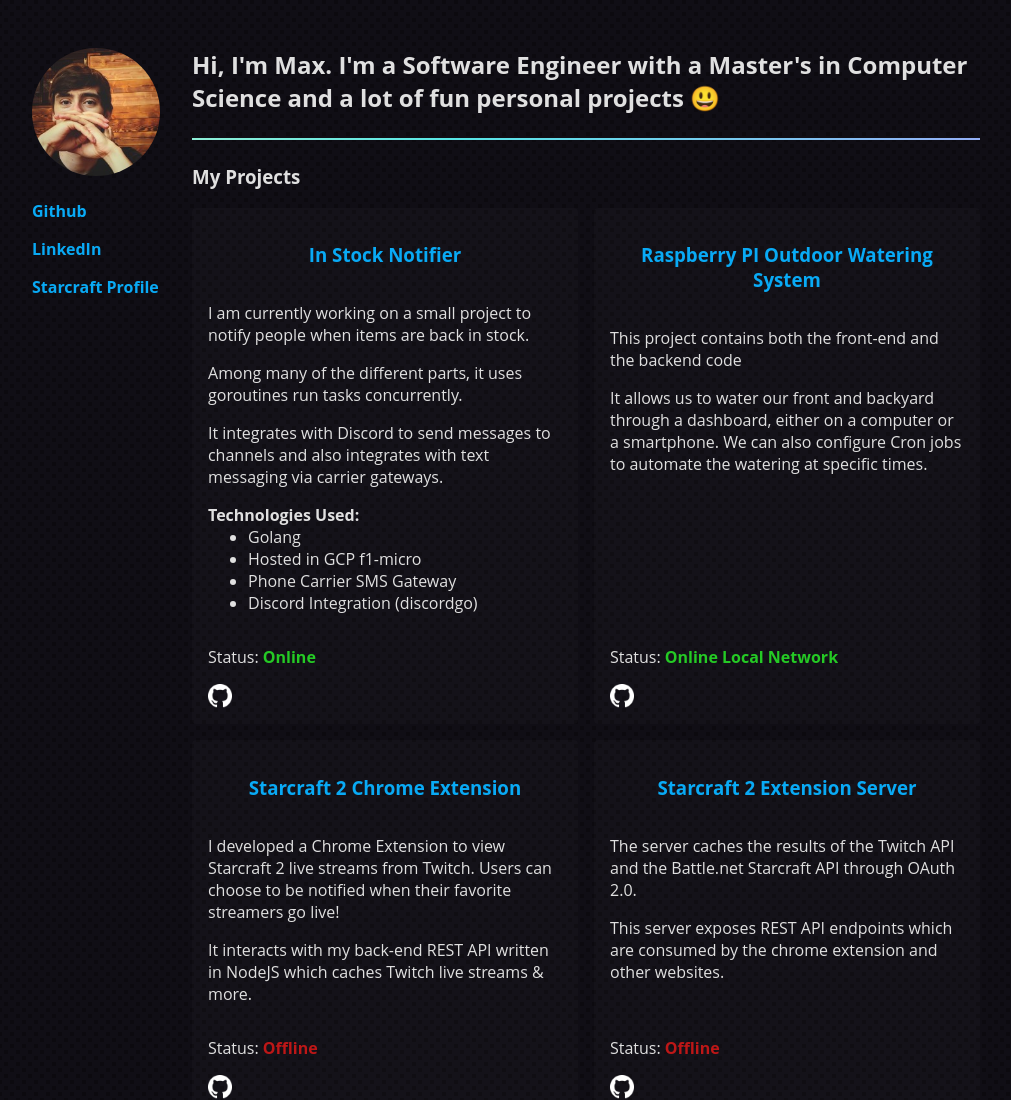
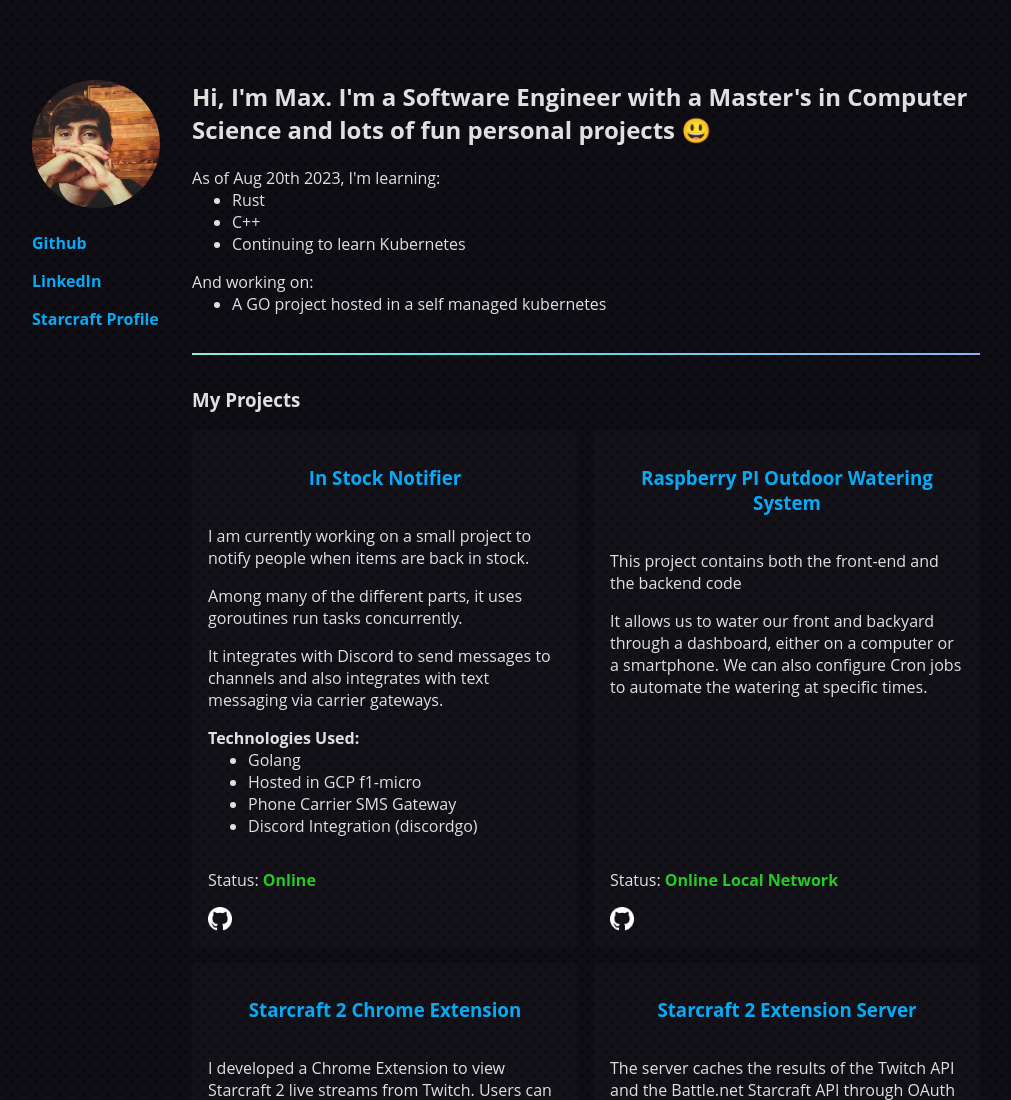
Before and after one commit to Kunamatata/kunamatata.github.io, a plain HTML site: page index.html in a window 1280 px wide. Shown: the top 1100 px of the page, without its empty margins (134-1145 px from the left). Drawn offline with Linux system fonts and the light colour scheme.

Commit message:
Add an updated section

```diff
--- a/index.html
+++ b/index.html
@@ -32,8 +32,22 @@
             </div>
         </div>
         <div class="content">
-            <h2>Hi, I'm Max. I'm a Software Engineer with a Master's in Computer Science and a lot of fun personal
-                projects 😃</h2>
+            <header>
+                <h2>Hi, I'm Max. I'm a Software Engineer with a Master's in Computer Science and lots of fun personal
+                    projects 😃</h2>
+                <h4>As of Aug 20th 2023, I'm learning:
+                    <ul class="no-mt">
+                        <li>Rust</li>
+                        <li>C++</li>
+                        <li>Continuing to learn Kubernetes</li>
+                    </ul>
+                    And working on:
+                    <ul class="no-mt">
+                        <li>A GO project hosted in a self managed kubernetes</li>
+                    </ul>
+                </h4>
+            </header>
+
 
             <div class="projects">
                 <h3>My Projects</h3>
--- a/styles/main.css
+++ b/styles/main.css
@@ -31,7 +31,7 @@
   grid-template-columns: auto 1fr;
   max-width: 980px;
   margin: 0 auto;
-  padding: 2em 0;
+  padding: 4em 0;
   animation: 0.5s slidein ease-in-out forwards;
 }
 
@@ -68,7 +68,7 @@
   margin: 0;
 }
 
-.content h2::after {
+header::after {
   content: "";
   display: block;
   transform: translateY(1em);
@@ -164,6 +164,14 @@
   align-self: end;
 }
 
+.no-mt {
+  margin-top: 0;
+}
+
+h4 {
+  font-weight: 500;
+}
+
 @media (max-width: 480px) {
   html {
     font-size: 0.8em;
```
